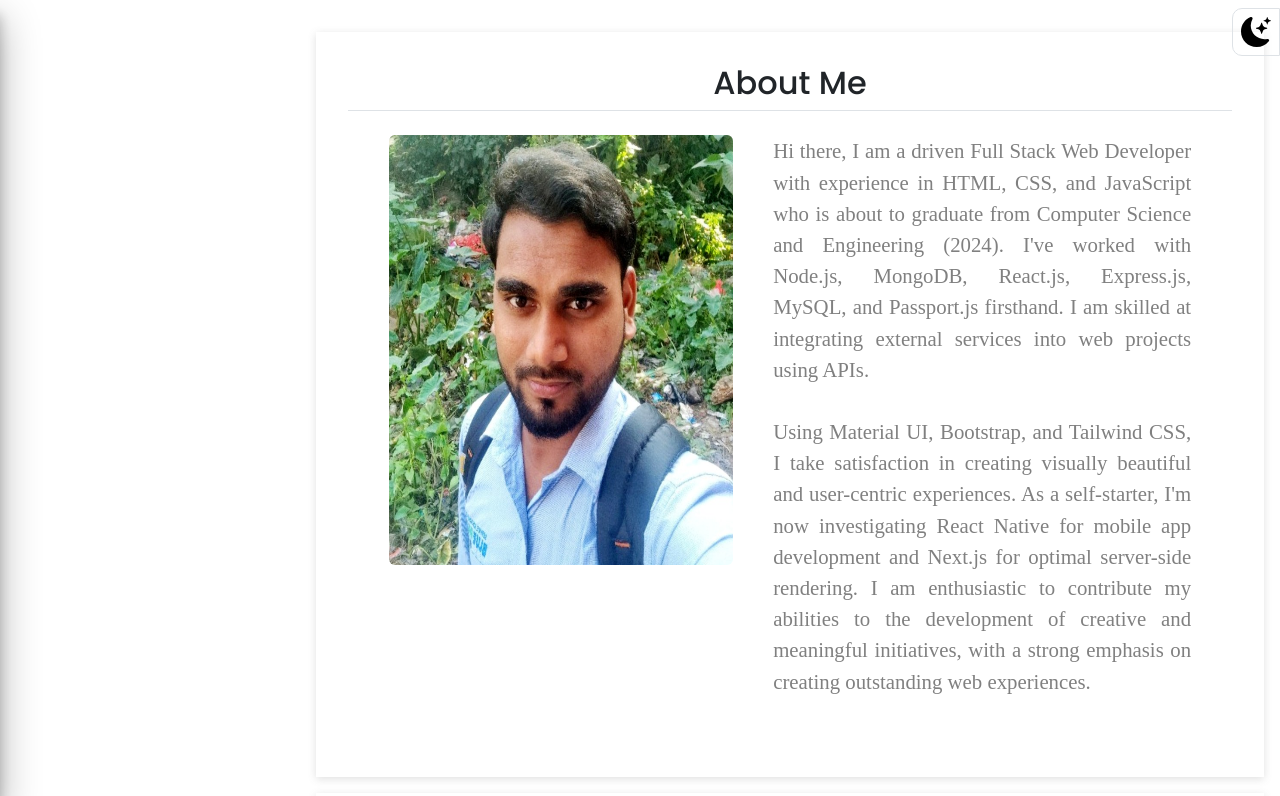
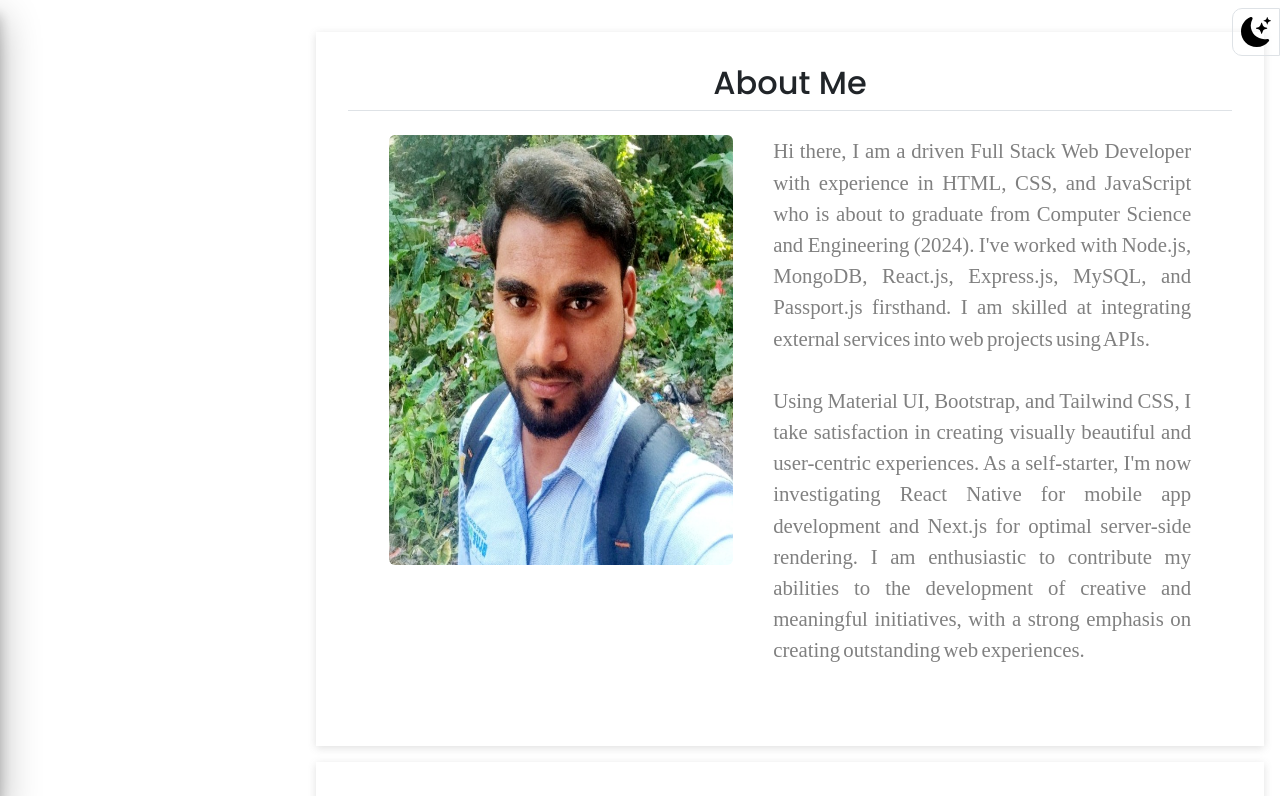
Before and after one commit to comixgrid/Portfolio_Rfsd, a React (Vite) app: page /about in a window 1280 px wide. Shown: the top 796 px of the page. Built offline with nearby package versions, Linux system fonts and the light colour scheme.

Commit message:
final commit

```diff
--- a/src/main.jsx
+++ b/src/main.jsx
@@ -6,11 +6,9 @@ import "./index.css";
 import { ThemeProvider } from "./context/ThemeContext.jsx";
 
 ReactDOM.createRoot(document.getElementById("root")).render(
-  <ThemeProvider>
-    <React.StrictMode>
-      <BrowserRouter>
-        <App />
-      </BrowserRouter>
-    </React.StrictMode>
-  </ThemeProvider>
+  <BrowserRouter>
+    <ThemeProvider>
+      <App />
+    </ThemeProvider>
+  </BrowserRouter>
 );
--- a/src/pages/about/About.css
+++ b/src/pages/about/About.css
@@ -15,6 +15,8 @@
 }
 .about-me {
   text-align: justify;
+  text-justify: distribute;
+  word-spacing: -2px;
   padding-bottom: 2rem !important;
   margin-bottom: 1rem !important;
   vertical-align: middle;
--- a/src/pages/education/Education.jsx
+++ b/src/pages/education/Education.jsx
@@ -19,7 +19,6 @@ const Education = () => {
         <h2 className="border-bottom pb-2 " style={{ fontFamily: "monospace" }}>
           Education
         </h2>
-        {console.log(Edutheme)}
         <VerticalTimeline>
           <VerticalTimelineElement
             className="vertical-timeline-element--work"
```
